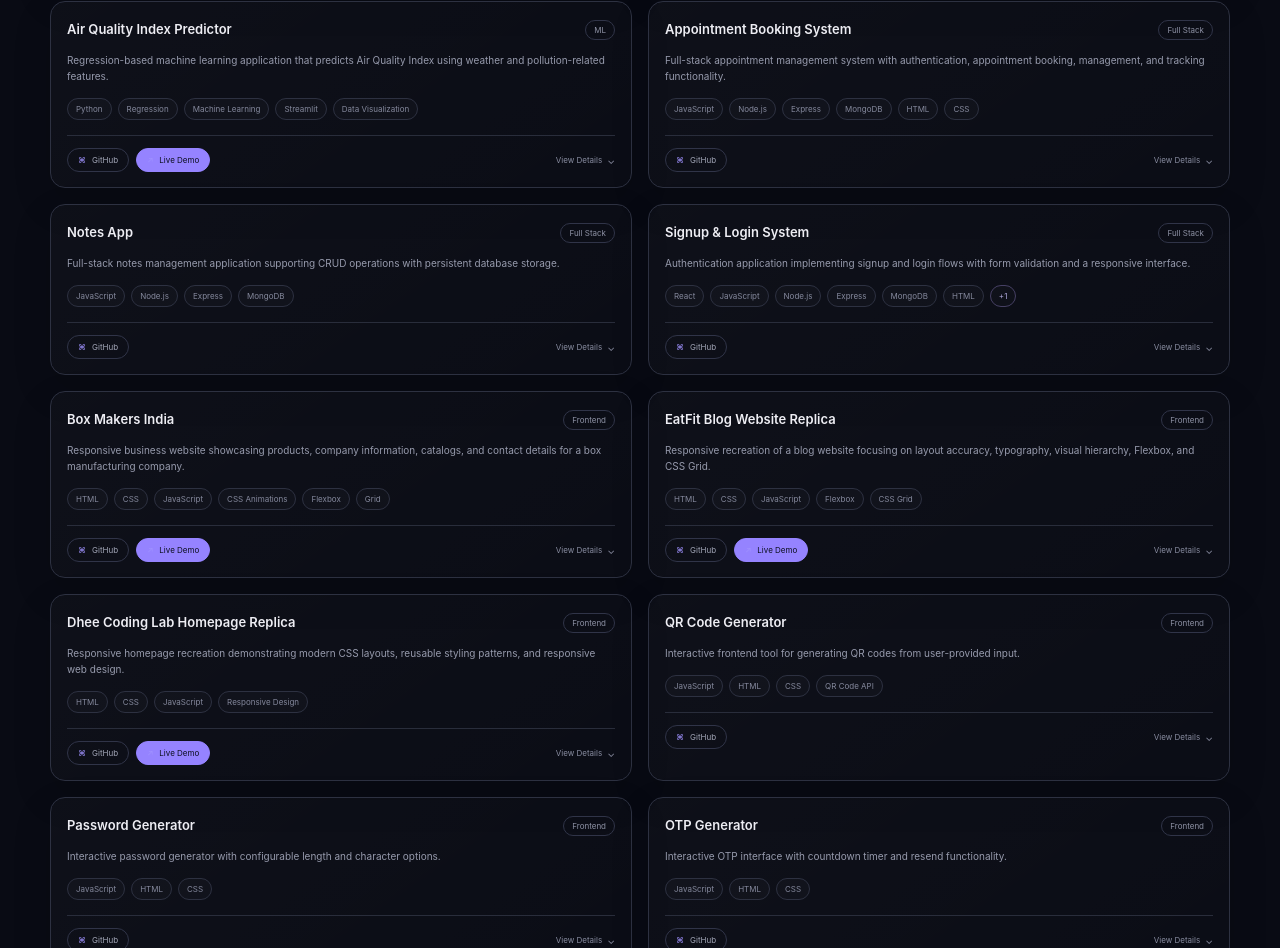
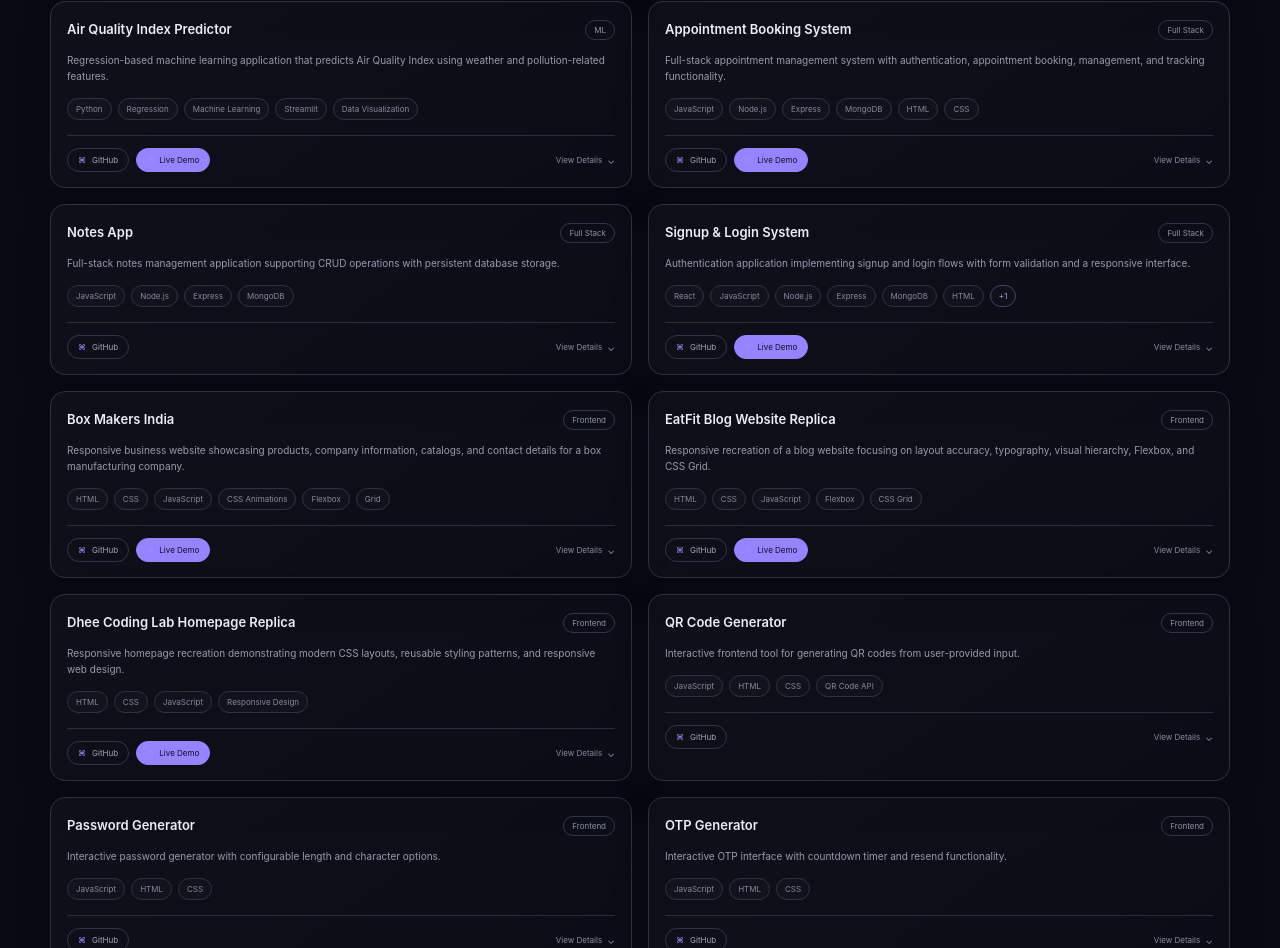
Before and after one commit to divyam5858/Divyashree_Mallarapu, a React app: page / in a window 1280 px wide. Shown: the part 4732-5680 px from the top of the page. Built offline with nearby package versions, Linux system fonts and the light colour scheme; the HTML template or start-up script is replaced by a standard one.

Commit message:
Update live links for projects in data.js

```diff
--- a/src/data/data.js
+++ b/src/data/data.js
@@ -327,7 +327,7 @@ export const projects = [
       "CSS",
     ],
     github: "https://github.com/divyam5858/Appointment",
-    live: "",
+    live: "https://appointment-frontend-delta.vercel.app",
   },
 
   {
@@ -364,7 +364,7 @@ export const projects = [
       "CSS",
     ],
     github: "https://github.com/divyam5858/Signup-Login",
-    live: "",
+    live: "https://bolt-assign-frontend.vercel.app/register",
   },
 
   // FRONTEND PROJECTS------------------------------------------------------------------------------------------------------->
```
